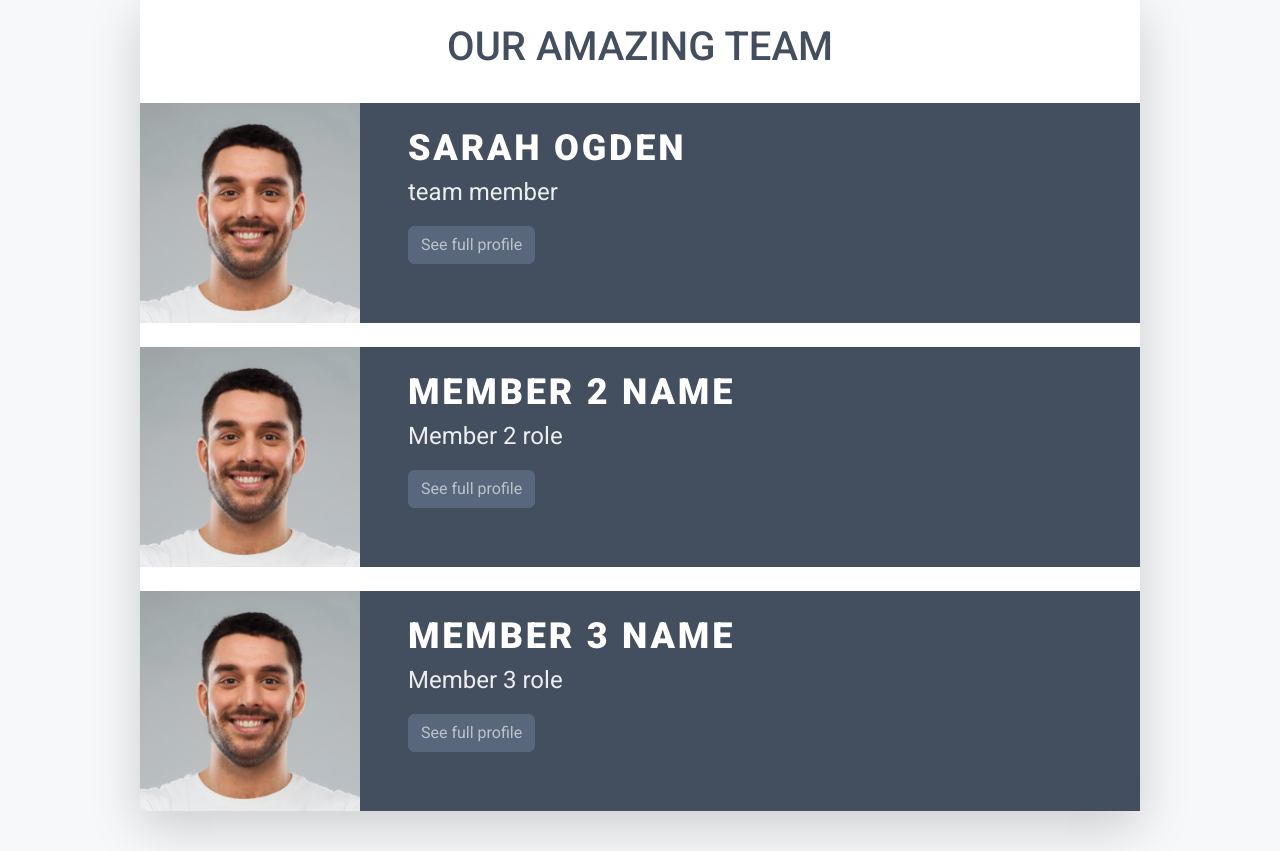
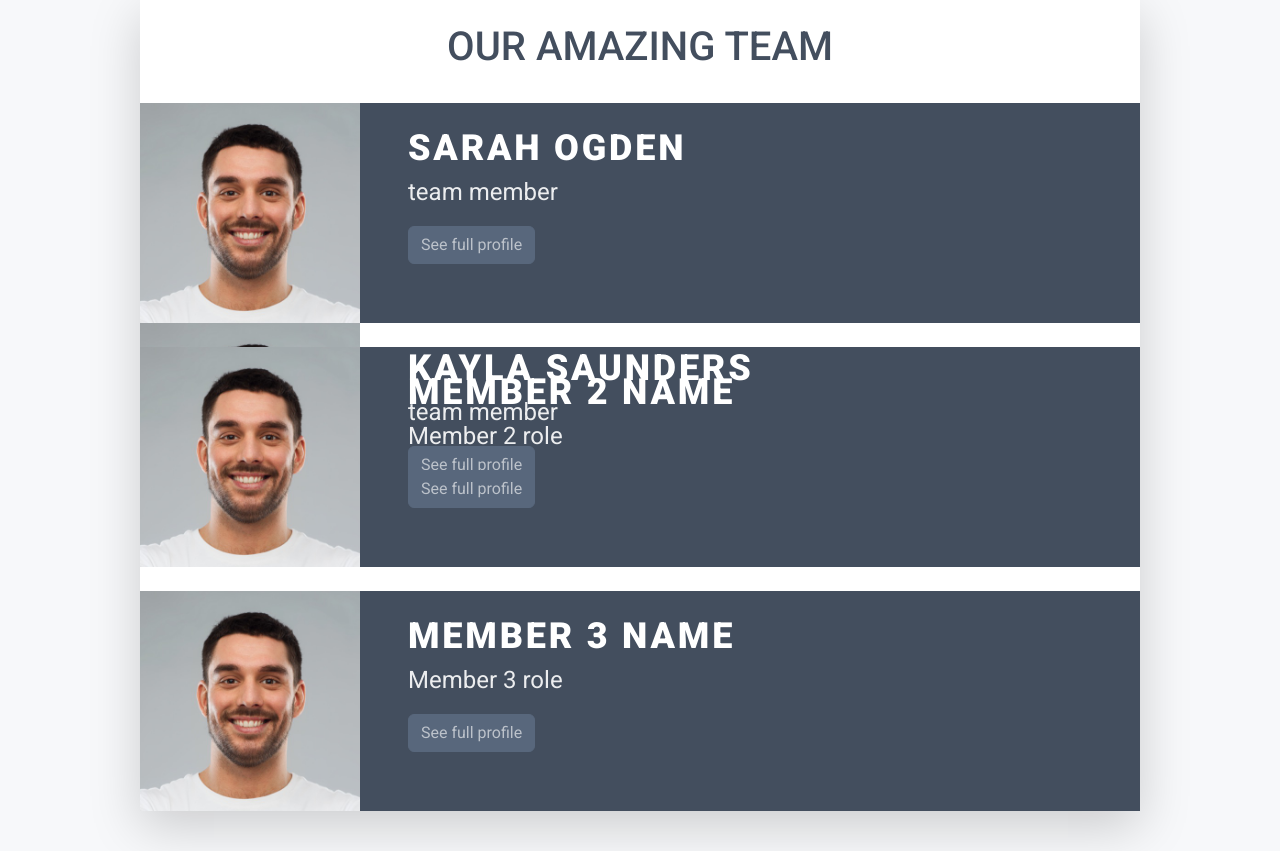
Before and after one commit to sarahogden2017/ASE230_02, a PHP site: page / in a window 1280 px wide. Shown: the part 31-882 px from the top of the page. Run offline with PHP 8.4, Linux system fonts and the light colour scheme; some libraries are stand-ins or nearby versions.

Commit message:
Update index.php
added myself to the array

```diff
--- a/02/index.php
+++ b/02/index.php
@@ -4,6 +4,10 @@
     [
         'name'=>'Sarah Ogden',
         'role'=>'team member',
+    ],
+    [
+	'name'=>'Kayla Saunders',
+	'role'=>'team member',
     ],
 ]
 
```
